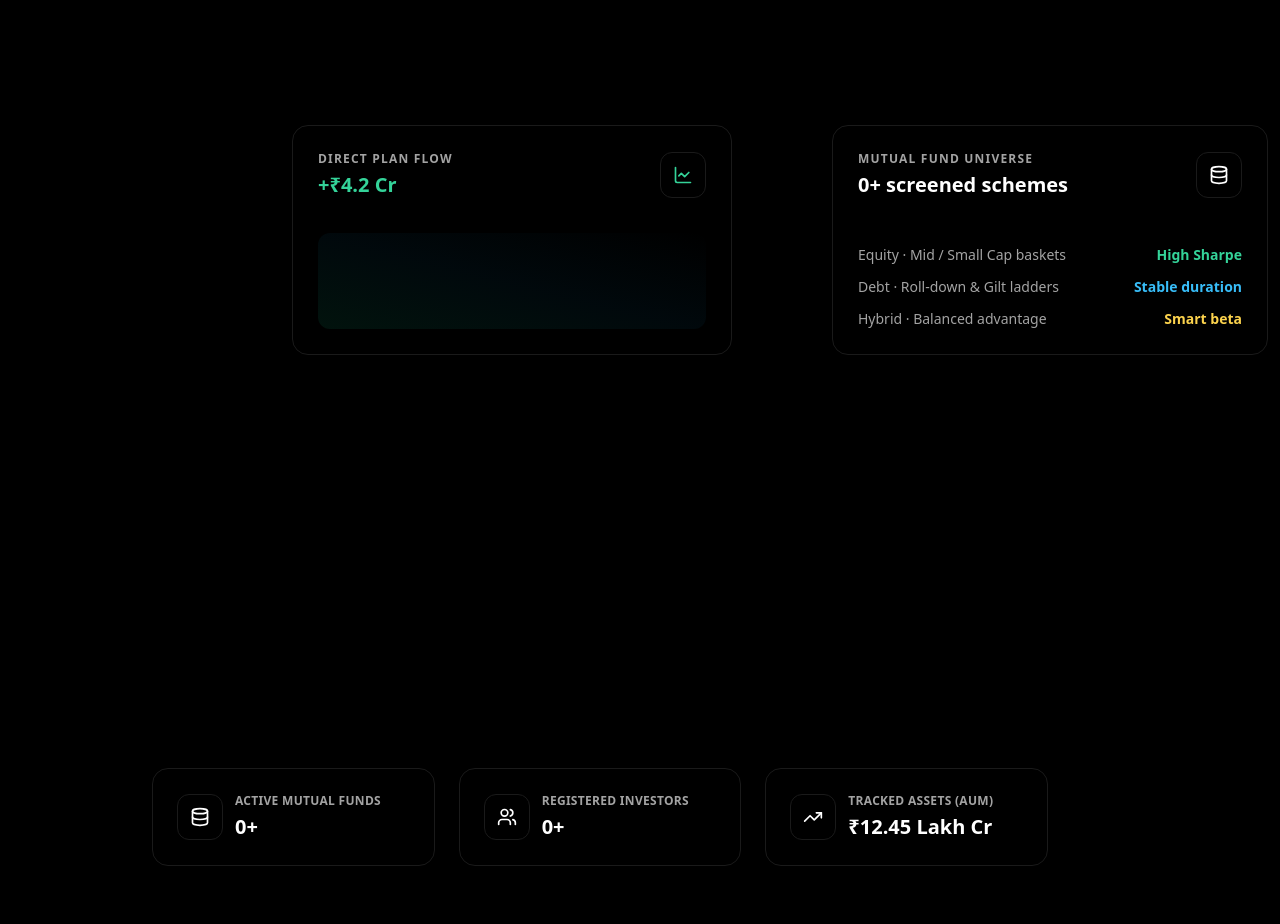
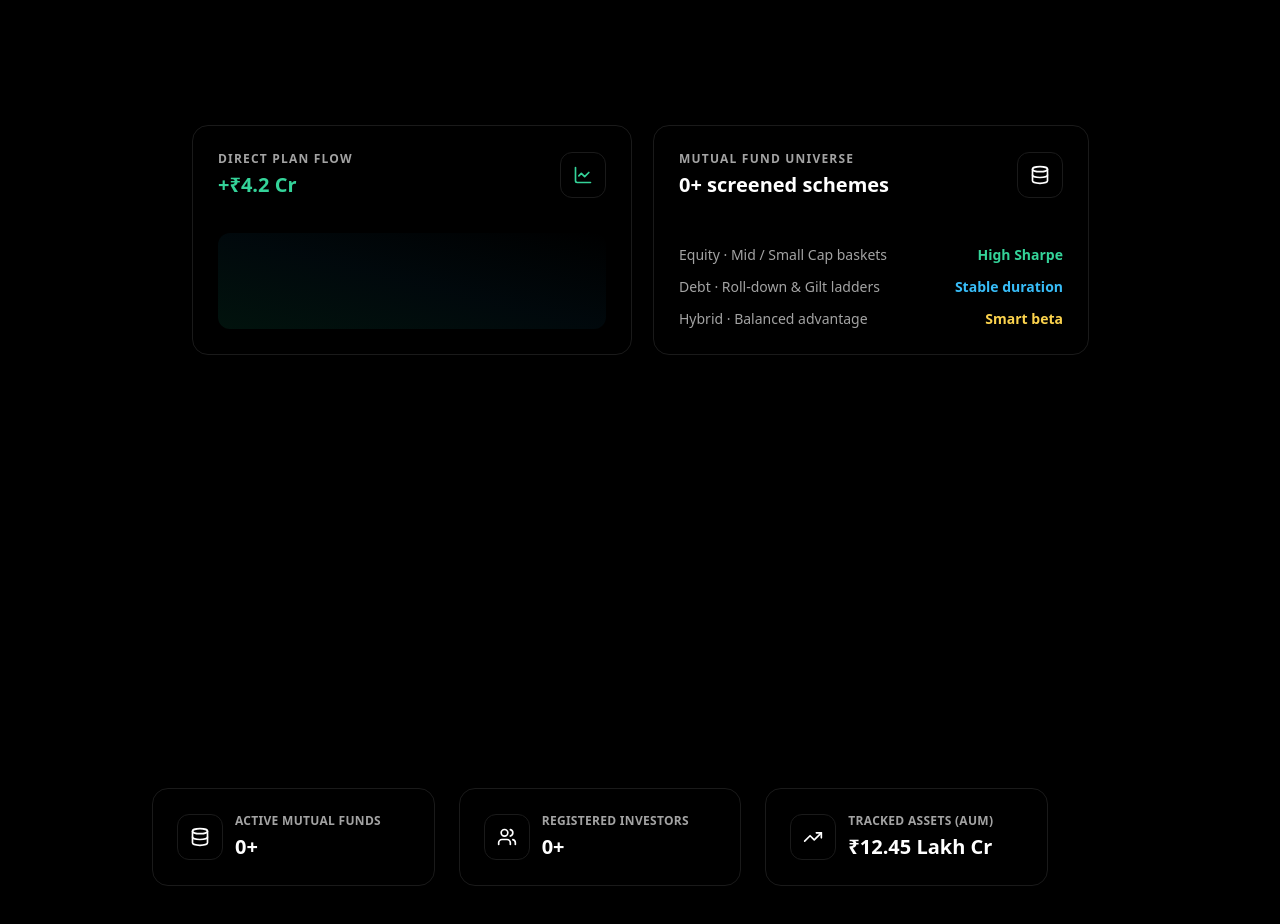
Before and after one commit to varunsahukar/Lumina, a Next.js app: page / in a window 1280 px wide. Shown: the part 1060-1984 px from the top of the page. Built offline with nearby package versions, Linux system fonts and the light colour scheme; no server answers; the database is empty.

Commit message:
Apply 6 requested CSS element changes

```diff
--- a/src/app/page.tsx
+++ b/src/app/page.tsx
@@ -84,7 +84,7 @@ export default async function Home() {
             <span className="text-xs font-semibold tracking-[0.2em] uppercase text-[#a3a3a3]">
 
             </span>
-            <span className="text-xs text-[#a3a3a3] font-medium -mx-[200px]">Live · 15 min delay</span>
+            <span className="text-xs text-[#a3a3a3] font-medium -mx-[200px] w-auto">Live · 15 min delay</span>
           </div>
           <div className="overflow-hidden border-y border-[#1a1a1a] bg-black py-0">
             <div className="flex gap-12 animate-[scrollRightToLeft_30s_linear_infinite]">
@@ -113,8 +113,8 @@ export default async function Home() {
 
         {/* Direct Plan Flow & Mutual Fund Universe */}
         <section className="flex flex-col items-center mb-20">
-          <div className="grid grid-cols-1 md:grid-cols-2 gap-6 w-full max-w-4xl h-[896px]">
-            <div className="rounded-2xl border border-[#1a1a1a] bg-black p-[25px] flex flex-col justify-between w-[440px] mt-[333px] mb-[333px] ml-[100px] mr-[100px]">
+          <div className="grid grid-cols-1 md:grid-cols-2 gap-6 w-full max-w-4xl h-[896px] mt-0 mb-0 ml-0 mr-0">
+            <div className="rounded-2xl border border-[#1a1a1a] bg-black p-[25px] flex flex-col justify-between w-[440px] mt-[333px] mb-[333px] ml-0 mr-0">
               <div className="flex items-center justify-between mb-6">
                 <div>
                   <p className="text-xs uppercase tracking-widest text-[#a3a3a3] font-semibold mb-1">
@@ -139,7 +139,7 @@ export default async function Home() {
               </div>
             </div>
 
-            <div className="rounded-2xl border border-[#1a1a1a] bg-black p-[25px] flex flex-col justify-between w-[436px] mt-[333px] mb-[333px] ml-[180px] mr-[180px]">
+            <div className="rounded-2xl border border-[#1a1a1a] bg-black p-[25px] flex flex-col justify-between w-[436px] mt-[333px] mb-[333px] ml-[1px] mr-[1px]">
               <div className="flex items-center justify-between mb-6">
                 <div>
                   <p className="text-xs uppercase tracking-widest text-[#a3a3a3] font-semibold mb-1">
@@ -170,7 +170,7 @@ export default async function Home() {
         </section>
 
         {/* Bottom Stats Block */}
-        <section className="flex flex-col items-center pb-20 w-[1200px]">
+        <section className="flex flex-col items-center pb-20 w-[1200px] mt-[100px] mb-[100px]">
           <div className="grid grid-cols-1 sm:grid-cols-2 lg:grid-cols-3 gap-6 w-full max-w-4xl">
             <div className="rounded-2xl border border-[#1a1a1a] bg-black p-6">
               <div className="flex items-center gap-3">
--- a/src/components/layout/Navbar.tsx
+++ b/src/components/layout/Navbar.tsx
@@ -36,7 +36,7 @@ export default function Navbar({ minimal = false }: NavbarProps) {
 
         <a
           href="/login"
-          className="inline-flex items-center gap-2 rounded-full bg-white text-black hover:bg-slate-100 text-sm font-semibold px-5 py-2.5 transition-colors -mx-[200px]"
+          className="inline-flex items-center gap-2 rounded-full bg-white text-black hover:bg-slate-100 text-sm font-semibold px-5 py-2.5 transition-colors -mx-[300px]"
         >
           <span>Sign In</span>
           <ArrowUpRight className="h-4 w-4" />
```
